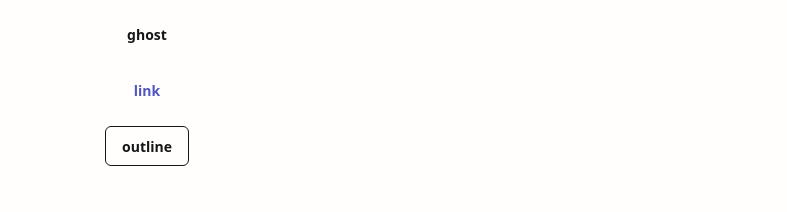
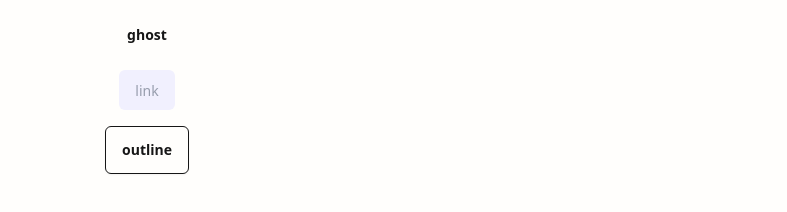
Before and after one commit to PaulHaze/jira-clone, a Next.js app: page / in a window 1280 px wide. Shown: the part 336-548 px from the top of the page, without its empty margins (493-1280 px from the left). Built offline with nearby package versions, Linux system fonts and the light colour scheme.

Commit message:
add muted button, remove link button

```diff
--- a/src/app/page.tsx
+++ b/src/app/page.tsx
@@ -12,7 +12,7 @@ export default function Home() {
         <Button variant="accent">accent</Button>
         <Button variant="destructive">destructive</Button>
         <Button variant="ghost">ghost</Button>
-        <Button variant="link">link</Button>
+        <Button variant="muted">link</Button>
         <Button variant="outline">outline</Button>
       </div>
     </div>
--- a/src/components/ui/Button.tsx
+++ b/src/components/ui/Button.tsx
@@ -10,18 +10,18 @@ const buttonVariants = cva(
     variants: {
       variant: {
         default:
-          'btn font-bold bg-gradient-to-b from-primary-light to-primary-dark  text-primary-foreground hover:from-primary-dark hover:to-primary-dark',
+          'btn font-bold bg-gradient-to-b from-primary-light to-primary-dark  text-primary-foreground hover:from-primary hover:to-primary',
         secondary:
-          'btn font-bold bg-gradient-to-b from-secondary-light to-secondary-dark text-secondary-foreground hover:bg-secondary/80',
+          'btn font-bold bg-gradient-to-b from-secondary-light to-secondary-dark text-secondary-foreground hover:from-secondary hover:to-secondary',
+        accent:
+          'btn font-bold bg-gradient-to-b from-accent-light to-accent-dark text-accent-content hover:from-accent-dark hover:to-accent-dark',
         destructive:
-          'btn font-bold bg-gradient-to-b from-destructive-light to-destructive-dark text-destructive-foreground hover:bg-destructive/90',
+          'btn font-bold bg-gradient-to-b from-destructive-light to-destructive-dark text-destructive-foreground hover:from-destructive-dark hover:to-destructive-dark',
         outline:
-          'border font-bold border-input bg-background hover:bg-accent hover:text-accent-foreground',
-
+          'btn border font-bold border-input bg-background hover:bg-accent hover:text-accent-foreground',
         ghost: 'font-bold hover:bg-accent hover:text-accent-foreground',
-        link: ' font-bold text-primary underline-offset-4 hover:underline',
-        accent:
-          'btn font-bold bg-gradient-to-b from-accent-light to-accent-dark text-accent-content',
+        muted:
+          'bg-primary-muted text-content-light/80 hover:text-content-muted/80',
       },
       size: {
         default: 'h-10 px-4 py-2',
--- a/tailwind.config.ts
+++ b/tailwind.config.ts
@@ -282,7 +282,7 @@ export default {
           primary: '#a64ed0',
           '--primary-light': '65.24% 0.2012 313.11',
           '--primary-dark': '45.06% 0.2012 313.11',
-          '--primary-muted': '74.78% 0.0609 321.27',
+          '--primary-muted': '34.78% 0.0609 321.27',
           'primary-content': '#ffffff',
           secondary: '#d2aef9',
           '--secondary-light': '89.57% 0.11 306.03',
```
